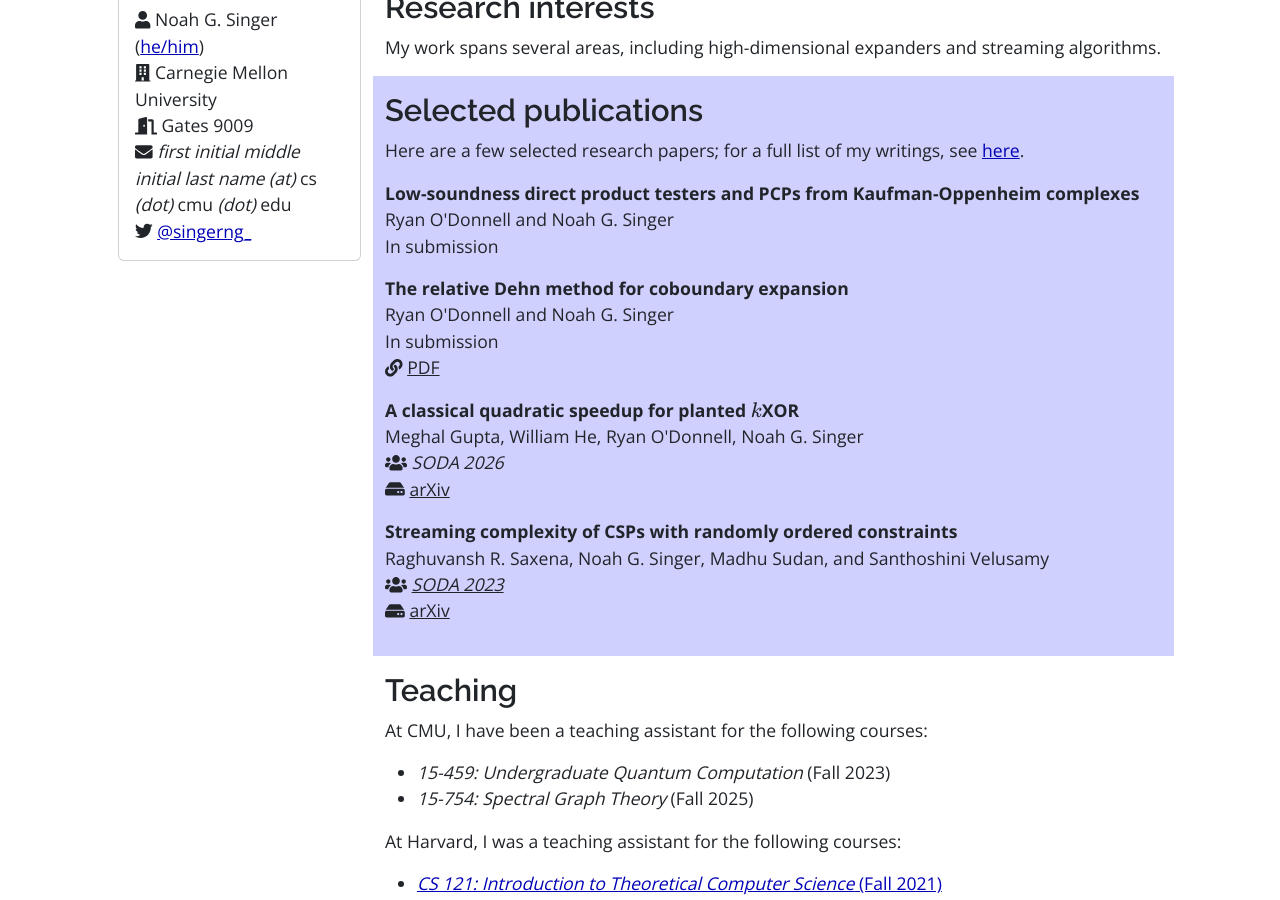
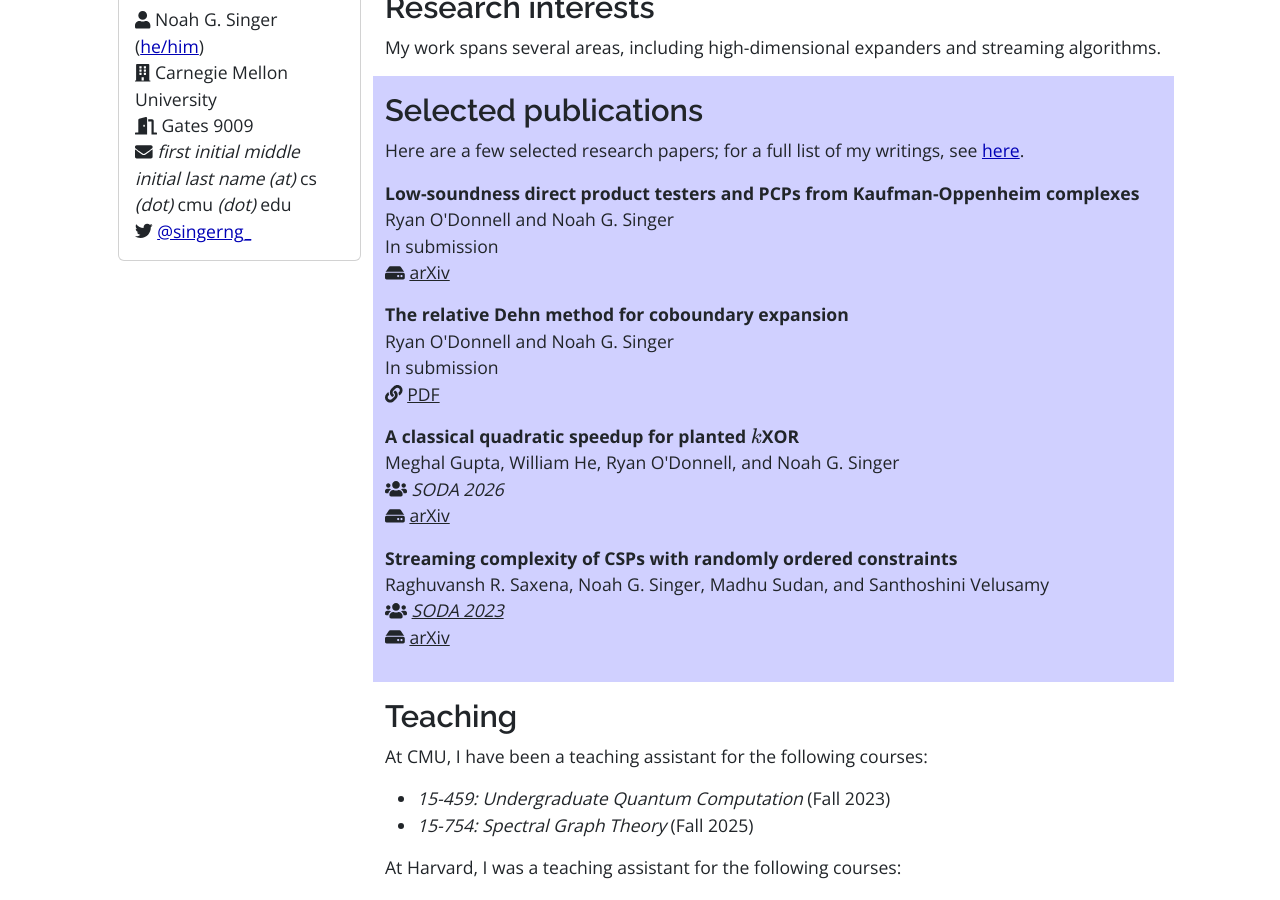
Before and after one commit to singerng/noahsinger.org, a Jekyll site: the page built from index/index.html, in a window 1280 px wide and 900 px high, scrolled down 358 px. Built offline with Jekyll 4.4.1, drawn with Linux system fonts in a browser that asks for light colours; nearby versions of some CDN libraries.

Commit message:
arxiv link

```diff
--- a/_data/papers/manuscripts.yaml
+++ b/_data/papers/manuscripts.yaml
@@ -1,6 +1,7 @@
 - title: "Low-soundness direct product testers and PCPs from Kaufman-Oppenheim complexes"
   authors: Ryan O'Donnell and Noah G. Singer
   desc: In submission
+  arxiv: 2511.10514
   select: yes
 
 
--- a/_data/papers/publications.yaml
+++ b/_data/papers/publications.yaml
@@ -1,5 +1,5 @@
 - title: "A classical quadratic speedup for planted \\(k\\)XOR"
-  authors: Meghal Gupta, William He, Ryan O'Donnell, Noah G. Singer
+  authors: Meghal Gupta, William He, Ryan O'Donnell, and Noah G. Singer
   venues:
     - type: conference
       title: SODA 2026
```
